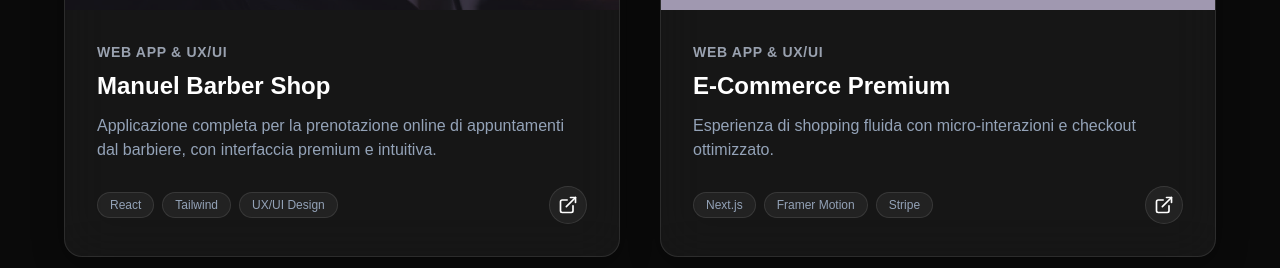
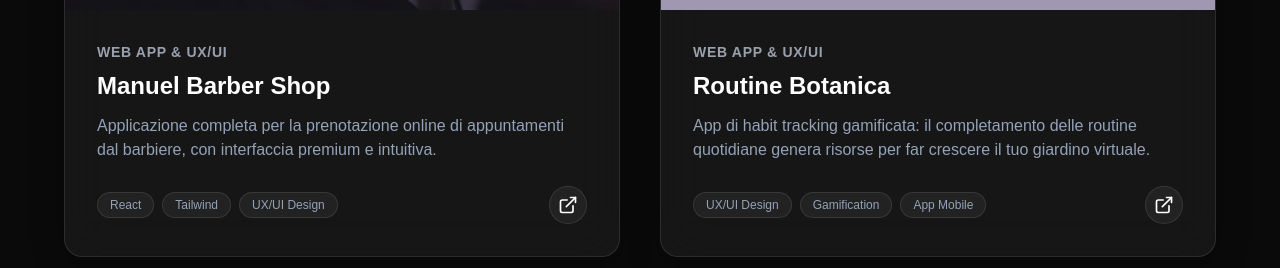
Before and after one commit to FakeCopy2006/fakecopy-portfolio, a React (Vite) app: page / in a window 1280 px wide. Shown: the part 2415-2683 px from the top of the page. Built offline with nearby package versions, Linux system fonts and the light colour scheme; grey boxes are pictures that could not be loaded.

Commit message:
Aggiunto progetto Routine Botanica al posto di E-commerce

```diff
--- a/src/components/Projects.jsx
+++ b/src/components/Projects.jsx
@@ -17,13 +17,13 @@ const Projects = () => {
       appLink: 'https://tuo-link-qui.com' // Da sostituire
     },
     {
-      title: 'E-Commerce Premium',
+      title: 'Routine Botanica',
       type: 'Web App & UX/UI',
-      img: 'https://images.unsplash.com/photo-1460925895917-afdab827c52f?auto=format&fit=crop&q=80&w=800',
-      images: ['https://images.unsplash.com/photo-1460925895917-afdab827c52f?auto=format&fit=crop&q=80&w=800'],
-      desc: 'Esperienza di shopping fluida con micro-interazioni e checkout ottimizzato.',
-      tech: ['Next.js', 'Framer Motion', 'Stripe'],
-      appLink: '#'
+      img: '/botanica-1.png',
+      images: ['/botanica-1.png', '/botanica-2.png', '/botanica-3.png', '/botanica-4.png'],
+      desc: 'App di habit tracking gamificata: il completamento delle routine quotidiane genera risorse per far crescere il tuo giardino virtuale.',
+      tech: ['UX/UI Design', 'Gamification', 'App Mobile'],
+      appLink: 'https://tuo-link-qui.com'
     }
   ];
 
```
